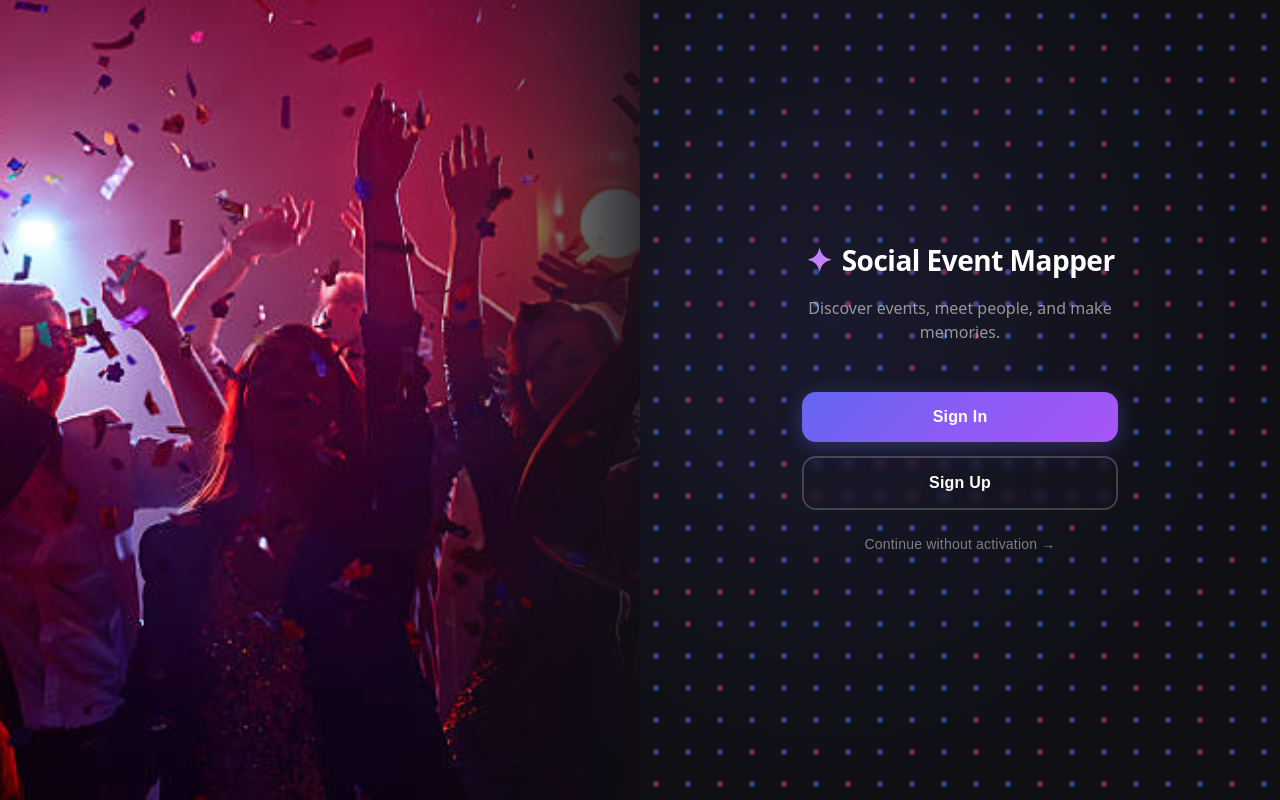
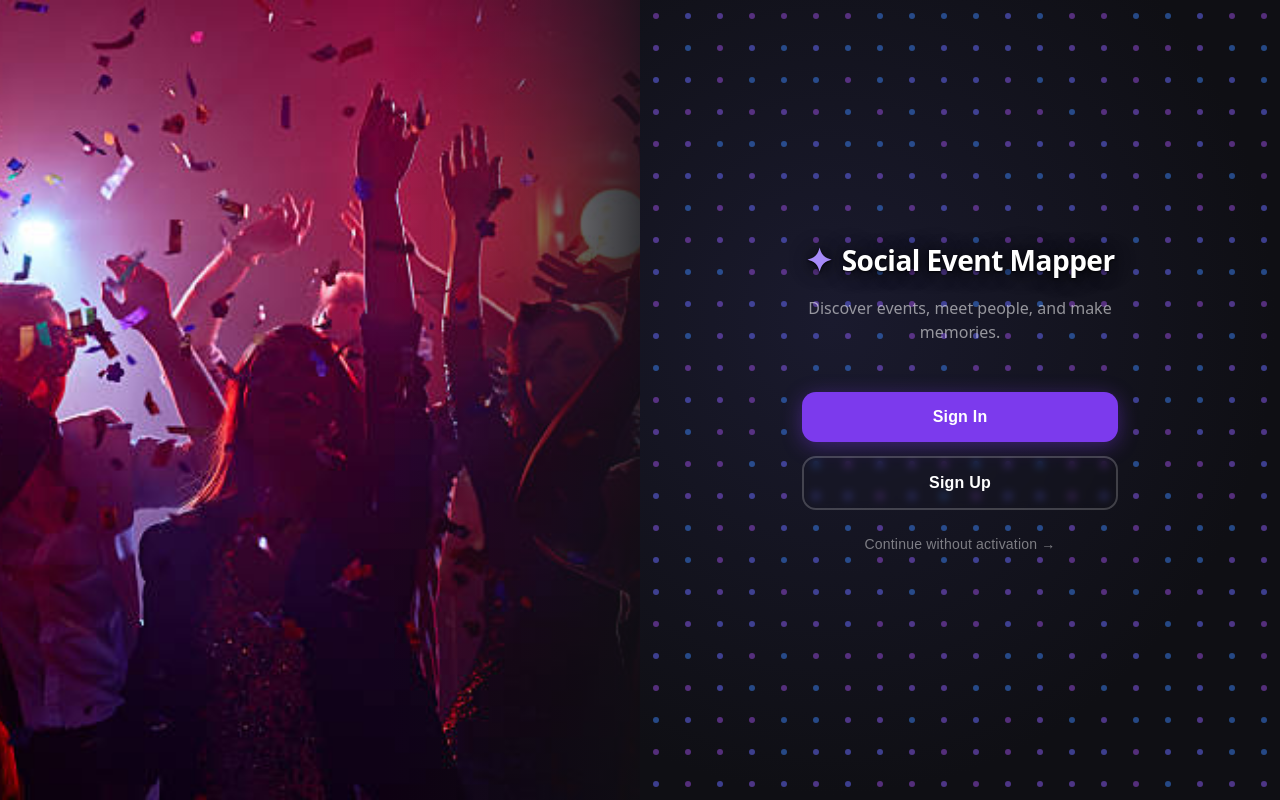
Before and after one commit to bounswe/bounswe2026group11, a React (Vite) app in the folder frontend/: page / in a window 1280 px wide. Built offline with nearby package versions, Linux system fonts and the light colour scheme.

Commit message:
feat(frontend): optional auth for discover/detail and landing polish
Use public GET for discovery and event detail when no token (OpenAPI).
Remove discover login gate. Landing: solid purple primary button, title
shadow for readability, dot grid blue/purple only (no pink).

```diff
--- a/frontend/src/services/eventService.ts
+++ b/frontend/src/services/eventService.ts
@@ -32,7 +32,7 @@ export function listCategories(): Promise<ListCategoriesResponse> {
 
 export function discoverEvents(
   params: DiscoverEventsParams,
-  token: string,
+  token: string | null,
 ): Promise<DiscoverEventsResponse> {
   const qs = new URLSearchParams();
   qs.set('lat', String(params.lat));
@@ -48,14 +48,21 @@ export function discoverEvents(
   if (params.sort_by) qs.set('sort_by', params.sort_by);
   if (params.limit != null) qs.set('limit', String(params.limit));
   if (params.cursor) qs.set('cursor', params.cursor);
-  return apiGetAuth<DiscoverEventsResponse>(`/events/?${qs}`, token);
+  const path = `/events/?${qs}`;
+  if (token) {
+    return apiGetAuth<DiscoverEventsResponse>(path, token);
+  }
+  return apiGet<DiscoverEventsResponse>(path);
 }
 
 export function getEventDetail(
   eventId: string,
-  token: string,
+  token: string | null,
 ): Promise<EventDetailResponse> {
-  return apiGetAuth<EventDetailResponse>(`/events/${eventId}`, token);
+  if (token) {
+    return apiGetAuth<EventDetailResponse>(`/events/${eventId}`, token);
+  }
+  return apiGet<EventDetailResponse>(`/events/${eventId}`);
 }
 
 export function joinEvent(
--- a/frontend/src/styles/landing.css
+++ b/frontend/src/styles/landing.css
@@ -72,14 +72,15 @@
   align-items: center;
   justify-content: center;
   gap: 10px;
+  text-shadow:
+    0 1px 2px rgba(0, 0, 0, 0.9),
+    0 2px 16px rgba(0, 0, 0, 0.75),
+    0 0 24px rgba(0, 0, 0, 0.45);
 }
 
 .logo-icon {
   font-size: 32px;
-  background: linear-gradient(135deg, #818cf8, #c084fc, #f472b6);
-  -webkit-background-clip: text;
-  -webkit-text-fill-color: transparent;
-  background-clip: text;
+  color: #a78bfa;
 }
 
 .landing-tagline {
@@ -109,16 +110,17 @@
   letter-spacing: 0.2px;
 }
 
-/* Primary — gradient */
+/* Primary — solid purple */
 .landing-btn--primary {
-  background: linear-gradient(135deg, #6366f1, #8b5cf6, #a855f7);
+  background: #7c3aed;
   color: #ffffff;
-  box-shadow: 0 4px 20px rgba(99, 102, 241, 0.35);
+  box-shadow: 0 4px 20px rgba(124, 58, 237, 0.4);
 }
 
 .landing-btn--primary:hover {
+  background: #6d28d9;
   transform: translateY(-2px);
-  box-shadow: 0 6px 28px rgba(99, 102, 241, 0.5);
+  box-shadow: 0 6px 28px rgba(109, 40, 217, 0.45);
 }
 
 /* Outline */
--- a/frontend/src/viewmodels/discover/useDiscoverViewModel.ts
+++ b/frontend/src/viewmodels/discover/useDiscoverViewModel.ts
@@ -120,7 +120,6 @@ export function useDiscoverViewModel(token: string | null) {
   );
 
   const fetchEvents = useCallback(async () => {
-    if (!token) return;
     setIsLoading(true);
     setError(null);
     try {
@@ -141,7 +140,7 @@ export function useDiscoverViewModel(token: string | null) {
   }, [token, buildParams]);
 
   const loadMore = useCallback(async () => {
-    if (!token || !nextCursor || isLoadingMore) return;
+    if (!nextCursor || isLoadingMore) return;
     setIsLoadingMore(true);
     try {
       const res = await discoverEvents(buildParams(nextCursor), token);
@@ -157,9 +156,9 @@ export function useDiscoverViewModel(token: string | null) {
     }
   }, [token, nextCursor, isLoadingMore, buildParams]);
 
-  // Fetch when location is ready and token is present
+  // Fetch when location is ready (auth optional per OpenAPI)
   useEffect(() => {
-    if (locationReady && token) {
+    if (locationReady) {
       fetchEvents();
     }
   }, [locationReady, token, fetchEvents]);
--- a/frontend/src/viewmodels/event/useEventDetailViewModel.ts
+++ b/frontend/src/viewmodels/event/useEventDetailViewModel.ts
@@ -29,7 +29,7 @@ export function useEventDetailViewModel(eventId: string | undefined, token: stri
   } | null>(null);
 
   const refreshEventDetail = useCallback(async () => {
-    if (!eventId || !token) {
+    if (!eventId) {
       return null;
     }
 
@@ -39,9 +39,9 @@ export function useEventDetailViewModel(eventId: string | undefined, token: stri
   }, [eventId, token]);
 
   const fetchDetail = useCallback(async () => {
-    if (!eventId || !token) {
+    if (!eventId) {
       setStatus('error');
-      setErrorMessage(!token ? 'You must be signed in to view this event.' : 'Invalid event ID.');
+      setErrorMessage('Invalid event ID.');
       return;
     }
 
--- a/frontend/src/views/auth/LandingPage.tsx
+++ b/frontend/src/views/auth/LandingPage.tsx
@@ -11,10 +11,9 @@ function DotCanvas() {
   const raf = useRef(0);
 
   const COLORS = [
+    'rgba(59,130,246,.50)',   // blue
     'rgba(99,102,241,.55)',   // indigo
     'rgba(139,92,246,.50)',   // violet
-    'rgba(236,72,153,.45)',   // pink
-    'rgba(59,130,246,.50)',   // blue
     'rgba(168,85,247,.45)',   // purple
   ];
 
--- a/frontend/src/views/discover/DiscoverPage.tsx
+++ b/frontend/src/views/discover/DiscoverPage.tsx
@@ -107,18 +107,6 @@ export default function DiscoverPage() {
     vm.filters.radiusMeters !== 50000 ||
     vm.filters.categoryId !== null ||
     (!vm.locationLabel.endsWith('(default)') && !vm.locationLabel.endsWith('(your location)'));
-
-  if (!token) {
-    return (
-      <div className="dc-page">
-        <h1 className="dc-title">Discover Events</h1>
-        <div className="dc-login-prompt">
-          <p>Sign in to discover events near you.</p>
-          <a href="/login" className="btn-primary dc-login-btn">Sign In</a>
-        </div>
-      </div>
-    );
-  }
 
   return (
     <div className="dc-page">
```
